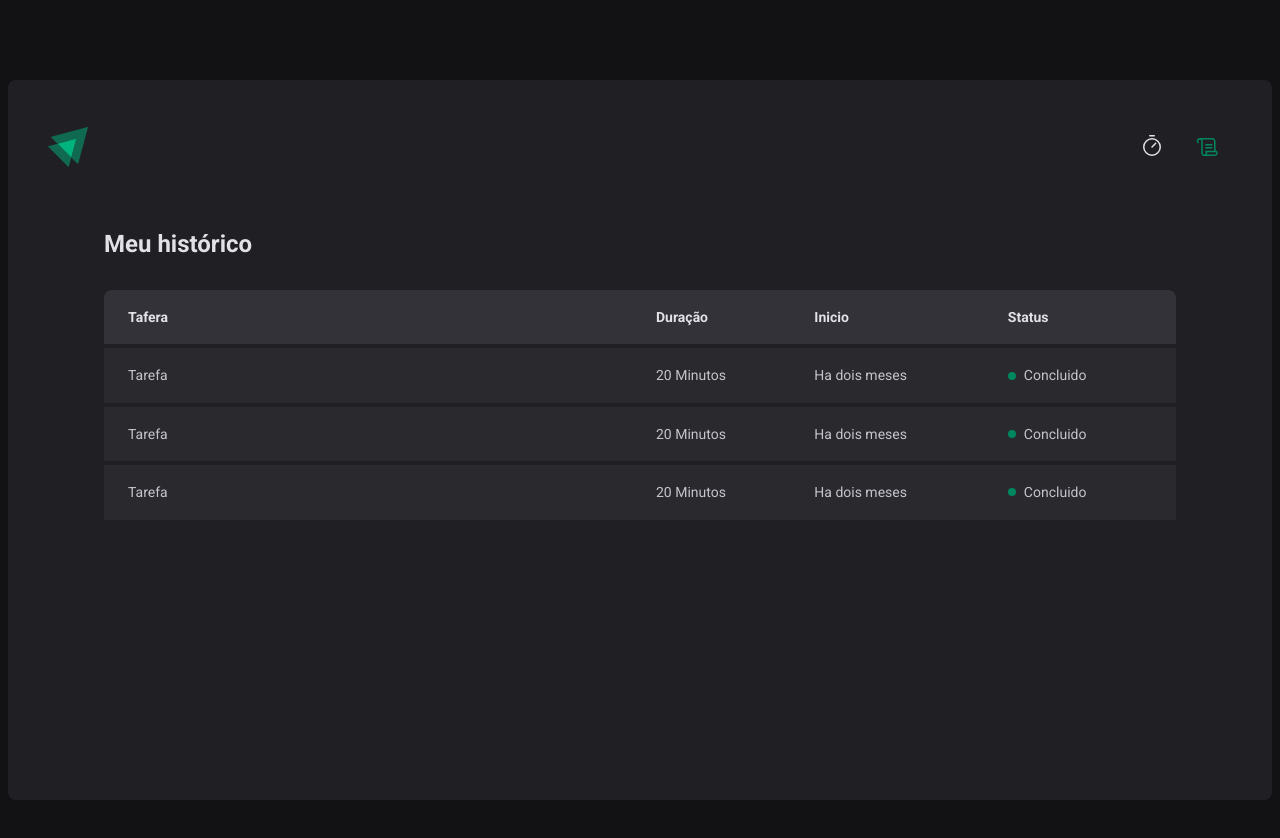
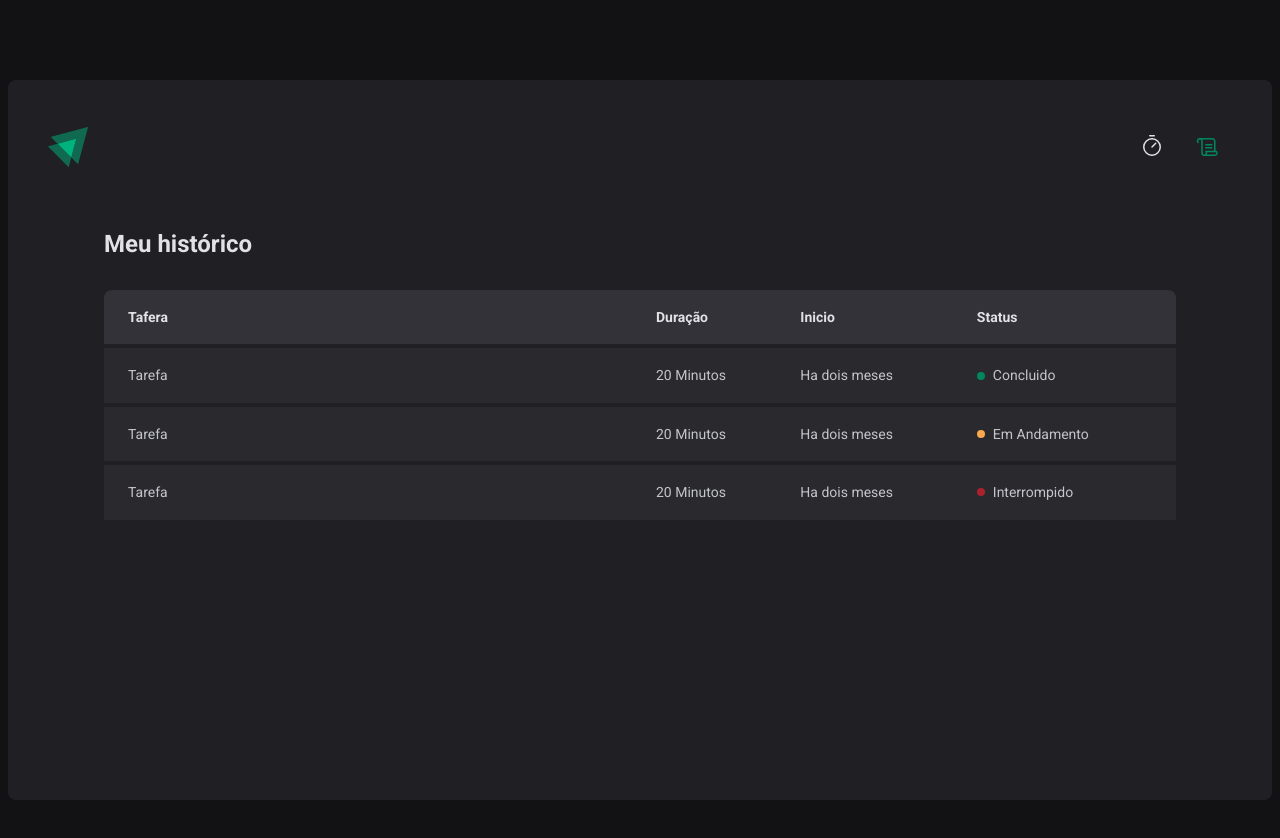
Before and after one commit to Gabriel422-hue/Pomodoro-Timer, a React (Vite) app: page /history in a window 1280 px wide. Shown: the top 838 px of the page. Built offline with nearby package versions, Linux system fonts and the light colour scheme.

Commit message:
Finalizando CSS Do Historico

```diff
--- a/src/pages/History/index.tsx
+++ b/src/pages/History/index.tsx
@@ -33,7 +33,7 @@
                         <td>20 Minutos</td>
                         <td>Ha dois meses</td>
                         <td>
-                            <Status statusColor="green" > Concluido </Status>
+                            <Status statusColor="yellow" > Em Andamento </Status>
 
                         </td>
                     </tr>
@@ -44,7 +44,7 @@
                         <td>20 Minutos</td>
                         <td>Ha dois meses</td>
                         <td>
-                            <Status statusColor="green"> Concluido </Status>
+                            <Status statusColor="red"> Interrompido </Status>
 
                         </td>
                     </tr>
--- a/src/pages/History/styles.ts
+++ b/src/pages/History/styles.ts
@@ -73,7 +73,7 @@
 
 
 interface StatusProps{
-    statusColor: 'yellow' | 'red' | 'green'
+    statusColor: keyof typeof STATUS_COLORS
 }
 
 
```
